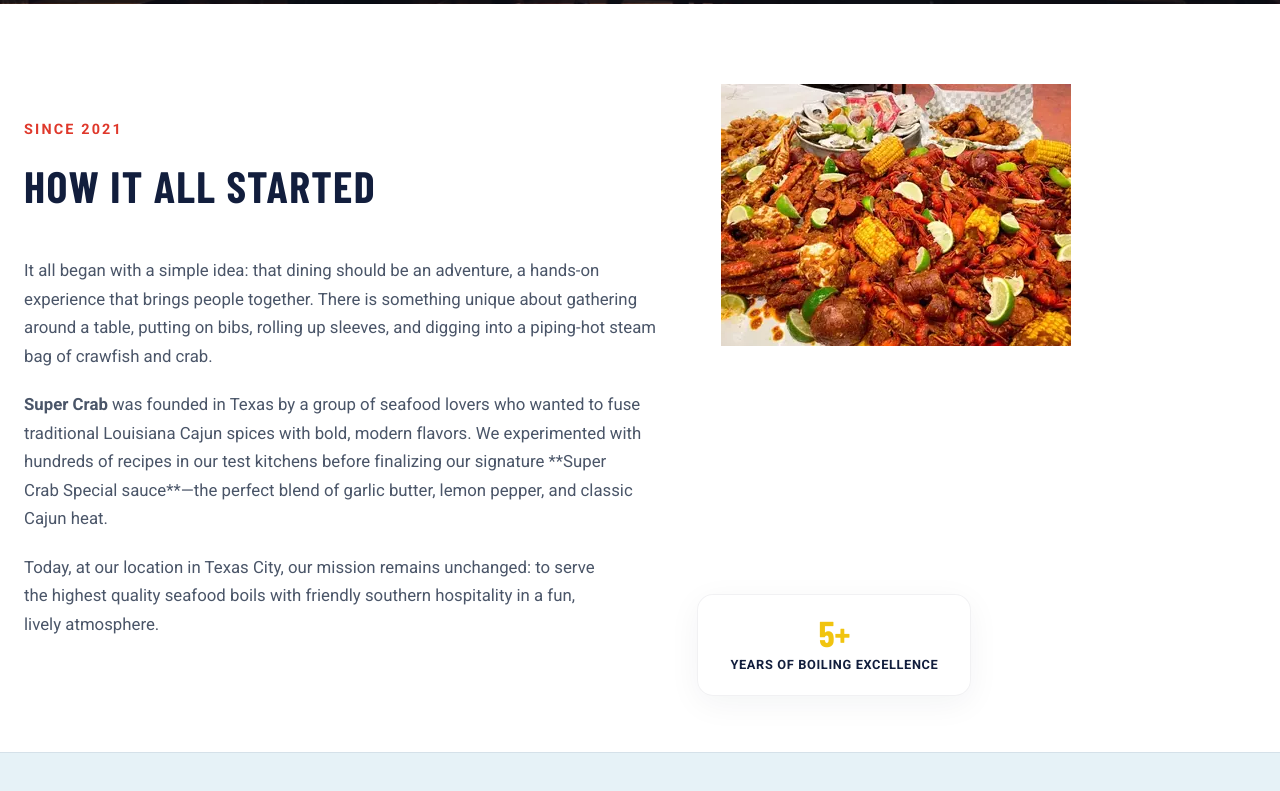
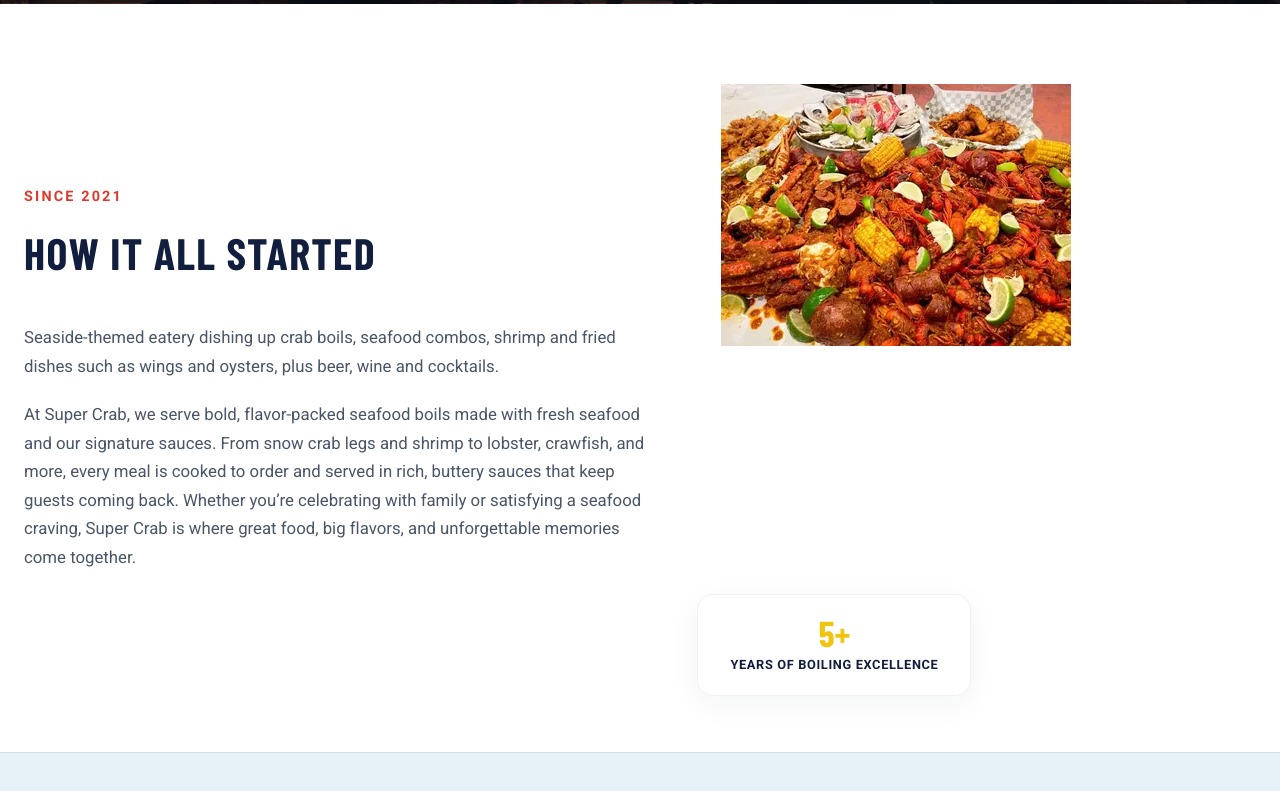
Before and after one commit to TCTinfotech/SuperCrabCajun, a React (Vite) app: page /about in a window 1280 px wide. Shown: the part 509-1300 px from the top of the page. Built offline with nearby package versions, Linux system fonts and the light colour scheme; a web font is replaced by a local one.

Commit message:
refactor: update AboutPage content

```diff
--- a/src/pages/AboutPage.jsx
+++ b/src/pages/AboutPage.jsx
@@ -1,7 +1,6 @@
 import React from 'react';
-import { HelpCircle, Star, Sparkles, Trophy } from 'lucide-react';
+import { Star, Sparkles, Trophy } from 'lucide-react';
 import SEOHead from '../components/layout/SEOHead';
-import { BRAND_NAME } from '../utils/constants';
 import { useScrollReveal } from '../utils/scrollReveal';
 import './AboutPage.css';
 
@@ -53,13 +52,10 @@
             <span className="section-subtitle">Since 2021</span>
             <h2>HOW IT ALL STARTED</h2>
             <p>
-              It all began with a simple idea: that dining should be an adventure, a hands-on experience that brings people together. There is something unique about gathering around a table, putting on bibs, rolling up sleeves, and digging into a piping-hot steam bag of crawfish and crab.
+              Seaside-themed eatery dishing up crab boils, seafood combos, shrimp and fried dishes such as wings and oysters, plus beer, wine and cocktails.
             </p>
             <p>
-              <strong>{BRAND_NAME}</strong> was founded in Texas by a group of seafood lovers who wanted to fuse traditional Louisiana Cajun spices with bold, modern flavors. We experimented with hundreds of recipes in our test kitchens before finalizing our signature **Super Crab Special sauce**—the perfect blend of garlic butter, lemon pepper, and classic Cajun heat.
-            </p>
-            <p>
-              Today, at our location in Texas City, our mission remains unchanged: to serve the highest quality seafood boils with friendly southern hospitality in a fun, lively atmosphere.
+              At Super Crab, we serve bold, flavor-packed seafood boils made with fresh seafood and our signature sauces. From snow crab legs and shrimp to lobster, crawfish, and more, every meal is cooked to order and served in rich, buttery sauces that keep guests coming back. Whether you’re celebrating with family or satisfying a seafood craving, Super Crab is where great food, big flavors, and unforgettable memories come together.
             </p>
           </div>
 
```
